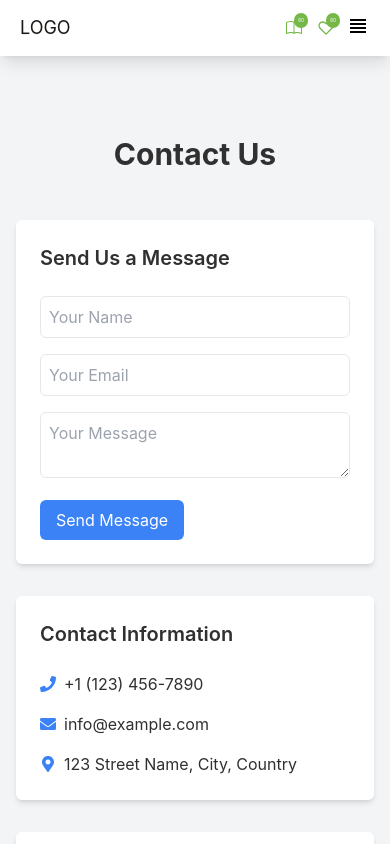
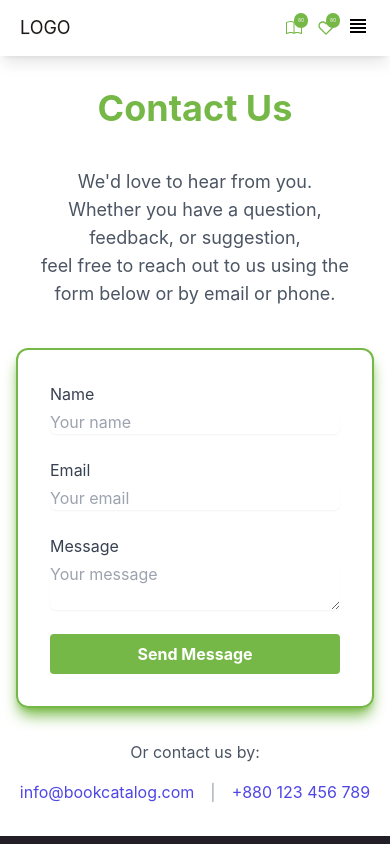
Before and after one commit to Imrancu/Book-catalogue-app-client, a React (Vite) app: page /contact in a window 390 px wide. Shown: the top 844 px of the page. Built offline with nearby package versions, Linux system fonts and the light colour scheme.

Commit message:
fixed some bugs

```diff
--- a/package.json
+++ b/package.json
@@ -14,6 +14,7 @@
     "@types/aos": "^3.0.4",
     "@types/react-toastify": "^4.1.0",
     "aos": "^3.0.0-beta.6",
+    "axios": "^1.6.7",
     "keen-slider": "^6.8.6",
     "react": "^18.2.0",
     "react-dom": "^18.2.0",
--- a/src/components/AllBook/AllBook.tsx
+++ b/src/components/AllBook/AllBook.tsx
@@ -143,7 +143,7 @@ const AllBook = () => {
           </div>
         </section>
         <section className="lg:w-10/12  px-10 shadow-2xl rounded-xl">
-          <div className="lg:grid grid-cols-4 space-x-5 space-y-10">
+          <div className="grid grid-cols-1 sm:grid-cols-2 md:grid-cols-3 lg:grid-cols-5 gap-2">
             {mapBooks?.map((book) => {
               // eslint-disable-next-line @typescript-eslint/no-unsafe-assignment
               return <Book book={book}></Book>;
--- a/src/components/Contact/Contact.tsx
+++ b/src/components/Contact/Contact.tsx
@@ -1,79 +1,235 @@
 import { FaPhone, FaEnvelope, FaMapMarkerAlt } from "react-icons/fa";
+import React, { useState } from "react";
+import axios from "axios";
+
 const Contact = () => {
+
+  // State variables for form inputs
+  const [name, setName] = useState("");
+  const [email, setEmail] = useState("");
+  const [message, setMessage] = useState("");
+  const [submitted, setSubmitted] = useState(false);
+
+  // Function to handle form submission
+  const handleSubmit = (e: { preventDefault: () => void; }) => {
+    e.preventDefault();
+    // Send a POST request to your backend API with the form data
+    axios
+      .post("/api/contact", {
+        name,
+        email,
+        message,
+      })
+      .then((_response) => {
+        // Set the submitted state to true to show the thank you page
+        setSubmitted(true);
+      })
+      .catch((error) => {
+        // Handle any errors here
+        console.error(error);
+      });
+  };
+
+  // Function to handle input changes
+  const handleChange = (e: { target: { name: any; value: React.SetStateAction<string>; }; }) => {
+    // Update the state variables according to the input name and value
+    switch (e.target.name) {
+      case "name":
+        setName(e.target.value);
+        break;
+      case "email":
+        setEmail(e.target.value);
+        break;
+      case "message":
+        setMessage(e.target.value);
+        break;
+      default:
+        break;
+    }
+  };
+
+
   return (
-    <div className="bg-gray-100 py-20">
-      <div className="container mx-auto px-4">
-        <h1 className="text-3xl font-bold text-center mb-12">Contact Us</h1>
+    // <div className="bg-gray-100 py-20">
+    //   <div className="container mx-auto px-4">
+    //     <h1 className="text-3xl font-bold text-center mb-12">Contact Us</h1>
 
-        <div className="grid grid-cols-1 md:grid-cols-3 gap-8">
-          {/* Contact Form */}
-          <div className="bg-white p-6 shadow-md rounded-md">
-            <h2 className="text-xl font-semibold mb-6">Send Us a Message</h2>
-            <form>
-              <div className="mb-4">
+    //     <div className="grid grid-cols-1 md:grid-cols-3 gap-8">
+    //       {/* Contact Form */}
+    //       <div className="bg-white p-6 shadow-md rounded-md">
+    //         <h2 className="text-xl font-semibold mb-6">Send Us a Message</h2>
+    //         <form>
+    //           <div className="mb-4">
+    //             <input
+    //               type="text"
+    //               placeholder="Your Name"
+    //               className="w-full p-2 border rounded-md focus:outline-none focus:border-blue-500"
+    //             />
+    //           </div>
+    //           <div className="mb-4">
+    //             <input
+    //               type="email"
+    //               placeholder="Your Email"
+    //               className="w-full p-2 border rounded-md focus:outline-none focus:border-blue-500"
+    //             />
+    //           </div>
+    //           <div className="mb-4">
+    //             <textarea
+    //               placeholder="Your Message"
+    //               className="w-full p-2 border rounded-md focus:outline-none focus:border-blue-500"
+    //             ></textarea>
+    //           </div>
+    //           <button
+    //             type="submit"
+    //             className="bg-blue-500 text-white px-4 py-2 rounded-md hover:bg-blue-600 transition duration-300"
+    //           >
+    //             Send Message
+    //           </button>
+    //         </form>
+    //       </div>
+
+    //       {/* Contact Information */}
+    //       <div className="bg-white p-6 shadow-md rounded-md">
+    //         <h2 className="text-xl font-semibold mb-6">Contact Information</h2>
+    //         <div className="flex items-center mb-4">
+    //           <FaPhone className="text-blue-500 mr-2" />
+    //           <span>+1 (123) 456-7890</span>
+    //         </div>
+    //         <div className="flex items-center mb-4">
+    //           <FaEnvelope className="text-blue-500 mr-2" />
+    //           <span>info@example.com</span>
+    //         </div>
+    //         <div className="flex items-center">
+    //           <FaMapMarkerAlt className="text-blue-500 mr-2" />
+    //           <span>123 Street Name, City, Country</span>
+    //         </div>
+    //       </div>
+
+    //       {/* See the Real Website */}
+    //       <div className="bg-white p-6 shadow-md rounded-md">
+    //         <h2 className="text-xl font-semibold mb-6">See the Real Website</h2>
+    //         <img
+    //           src="https://cdn.leonardo.ai/users/5296e1f0-625d-46ef-a33e-9db91ab5bf1b/generations/22eb6657-5f24-4383-8166-882e96c22d62/Default_Cultural_Influences_Celebrate_diversity_and_cultural_h_3.jpg?w=512"
+    //           alt="Real Website"
+    //           className="rounded-md w-full mb-4"
+    //         />
+    //         <p className="text-gray-700">
+    //           Visit our website to explore more about our services and products.
+    //         </p>
+    //         <a href="#" className="text-blue-500 mt-2 hover:underline">
+    //           Visit Website
+    //         </a>
+    //       </div>
+    //     </div>
+    //   </div>
+    // </div>
+    <div className="container mx-auto px-4 py-8">
+    <h1 className="text-4xl font-bold text-center text-primary ">
+      Contact Us
+    </h1>
+    <p className="text-lg text-center text-gray-600 my-10">
+      We'd love to hear from you. <br /> Whether you have a question, <br /> feedback, or
+      suggestion, <br /> feel free to reach out to us using the <br /> form below or by
+      email or phone.
+    </p>
+    {submitted ? (
+      // Show the thank you page if the form is submitted
+      <div className="flex flex-col items-center justify-center mt-8">
+        <svg
+          xmlns="http://www.w3.org/2000/svg"
+          className="h-12 w-12 text-green-500"
+          fill="none"
+          viewBox="0 0 24 24"
+          stroke="currentColor"
+        >
+          <path
+            strokeLinecap="round"
+            strokeLinejoin="round"
+            strokeWidth={2}
+            d="M5 13l4 4L19 7"
+          />
+        </svg>
+        <h2 className="text-2xl font-bold text-gray-800 mt-4">
+          Thank you for contacting us!
+        </h2>
+        <p className="text-lg text-gray-600 mt-2">
+          We have received your message and will get back to you as soon as
+          possible.
+        </p>
+      </div>
+    ) : (
+      // Show the contact form if the form is not submitted
+      <form
+        className="max-w-lg mx-auto mt-8 shadow-primary shadow-lg border-2 border-primary p-8 rounded-xl"
+        onSubmit={handleSubmit}
+        noValidate
+      >
+        <div className="grid grid-cols-1 gap-6">
+          <label className="block">
+            <span className="text-gray-700">Name</span>
             <input
               type="text"
-                  placeholder="Your Name"
-                  className="w-full p-2 border rounded-md focus:outline-none focus:border-blue-500"
+              className="mt-1 block w-full rounded-md border-gray-300 shadow-sm focus:border-indigo-300 focus:ring focus:ring-indigo-200 focus:ring-opacity-50"
+              placeholder="Your name"
+              name="name"
+              value={name}
+              onChange={handleChange}
+              required
             />
-              </div>
-              <div className="mb-4">
+          </label>
+          <label className="block">
+            <span className="text-gray-700">Email</span>
             <input
               type="email"
-                  placeholder="Your Email"
-                  className="w-full p-2 border rounded-md focus:outline-none focus:border-blue-500"
+              className="mt-1 block w-full rounded-md border-gray-300 shadow-sm focus:border-indigo-300 focus:ring focus:ring-indigo-200 focus:ring-opacity-50"
+              placeholder="Your email"
+              name="email"
+              value={email}
+              onChange={handleChange}
+              required
             />
-              </div>
-              <div className="mb-4">
+          </label>
+          <label className="block">
+            <span className="text-gray-700">Message</span>
             <textarea
-                  placeholder="Your Message"
-                  className="w-full p-2 border rounded-md focus:outline-none focus:border-blue-500"
+              className="mt-1 block w-full rounded-md border-gray-300 shadow-sm focus:border-indigo-300 focus:ring focus:ring-indigo-200 focus:ring-opacity-50"
+              // rows="5"
+              placeholder="Your message"
+              name="message"
+              value={message}
+              onChange={handleChange}
+              required
             ></textarea>
-              </div>
+          </label>
           <button
             type="submit"
-                className="bg-blue-500 text-white px-4 py-2 rounded-md hover:bg-blue-600 transition duration-300"
+            className="bg-primary text-white font-bold py-2 px-4 rounded hover:bg-indigo-700"
           >
             Send Message
           </button>
+        </div>
       </form>
-          </div>
-
-          {/* Contact Information */}
-          <div className="bg-white p-6 shadow-md rounded-md">
-            <h2 className="text-xl font-semibold mb-6">Contact Information</h2>
-            <div className="flex items-center mb-4">
-              <FaPhone className="text-blue-500 mr-2" />
-              <span>+1 (123) 456-7890</span>
-            </div>
-            <div className="flex items-center mb-4">
-              <FaEnvelope className="text-blue-500 mr-2" />
-              <span>info@example.com</span>
-            </div>
-            <div className="flex items-center">
-              <FaMapMarkerAlt className="text-blue-500 mr-2" />
-              <span>123 Street Name, City, Country</span>
-            </div>
-          </div>
-
-          {/* See the Real Website */}
-          <div className="bg-white p-6 shadow-md rounded-md">
-            <h2 className="text-xl font-semibold mb-6">See the Real Website</h2>
-            <img
-              src="https://cdn.leonardo.ai/users/5296e1f0-625d-46ef-a33e-9db91ab5bf1b/generations/22eb6657-5f24-4383-8166-882e96c22d62/Default_Cultural_Influences_Celebrate_diversity_and_cultural_h_3.jpg?w=512"
-              alt="Real Website"
-              className="rounded-md w-full mb-4"
-            />
-            <p className="text-gray-700">
-              Visit our website to explore more about our services and products.
-            </p>
-            <a href="#" className="text-blue-500 mt-2 hover:underline">
-              Visit Website
+    )}
+    <div className="flex flex-col items-center justify-center mt-8">
+      <p className="text-gray-600">Or contact us by:</p>
+      <div className="flex space-x-4 mt-4">
+        <a
+          href="mailto:info@bookcatalog.com"
+          className="text-indigo-600 hover:text-indigo-800"
+        >
+          info@bookcatalog.com
+        </a>
+        <span className="text-gray-400">|</span>
+        <a
+          href="tel:+880123456789"
+          className="text-indigo-600 hover:text-indigo-800"
+        >
+          +880 123 456 789
         </a>
       </div>
     </div>
   </div>
-    </div>
+
   );
 };
 
--- a/src/components/Home/BookCatalog.tsx
+++ b/src/components/Home/BookCatalog.tsx
@@ -30,7 +30,7 @@ const BookCatalog = () => {
         Books Catelog
       </h1>
 
-      <div className="lg:grid grid-cols-5 space-x-5 space-y-10">
+      <div className="grid grid-cols-1 sm:grid-cols-2 md:grid-cols-3 lg:grid-cols-5 gap-8">
         {books?.slice(0, 10)?.map((book) => {
           return <Book book={book}></Book>;
         })}
```
Also changed, not shown: 1 other file (tests, documents, lock files or other folders). Lines whose indentation alone changed are shown as unchanged.
